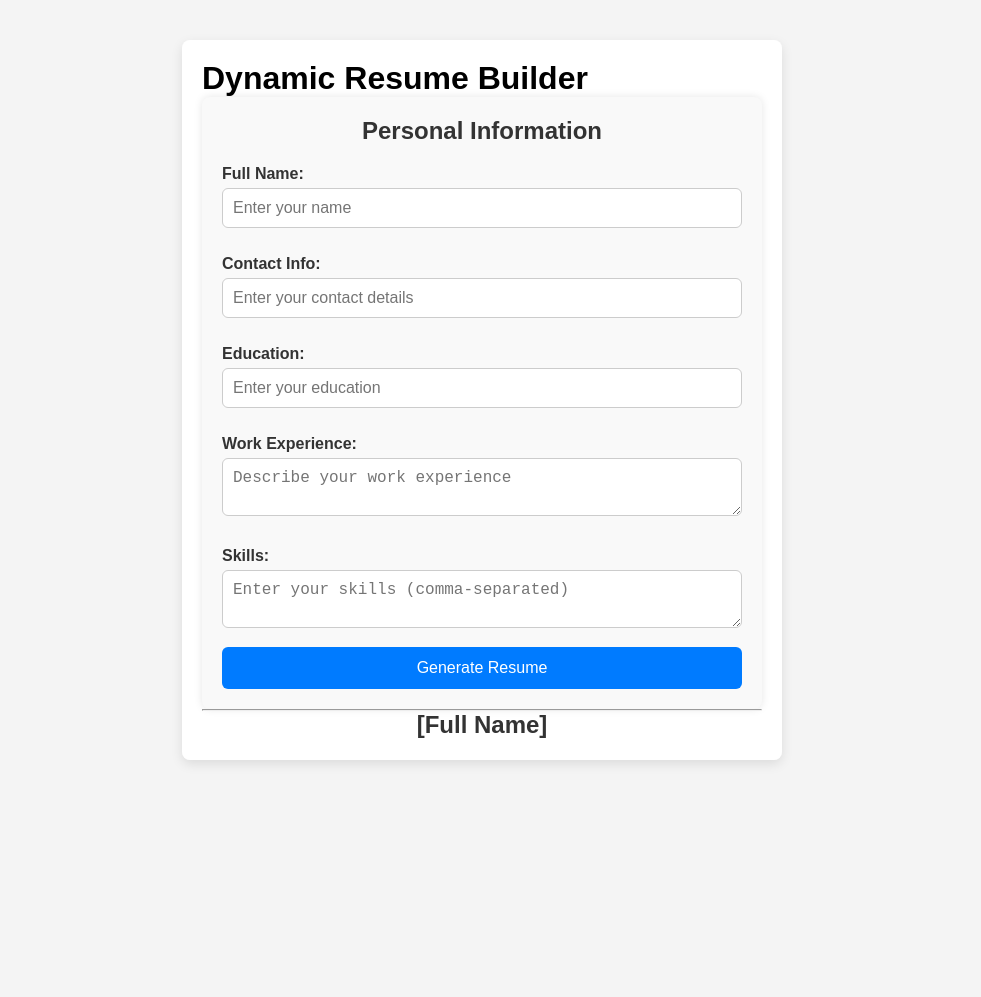
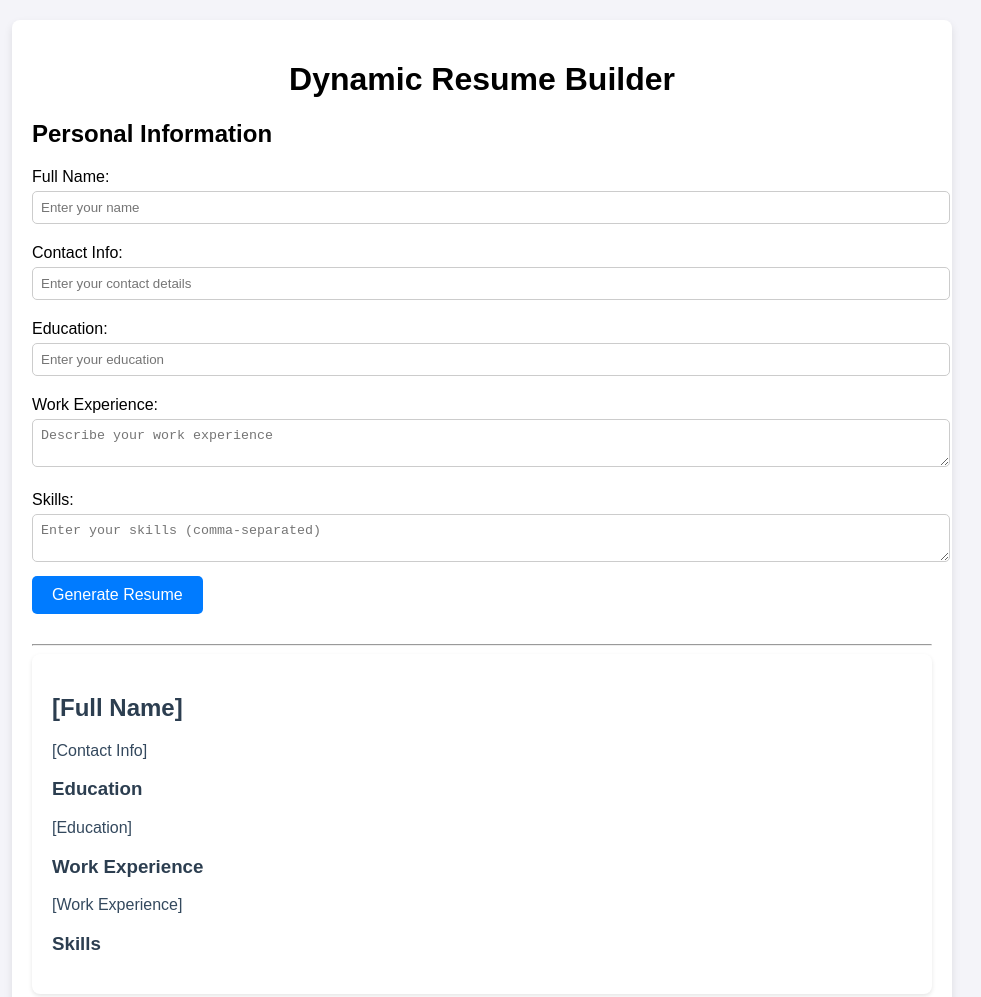
Before and after one commit to muhammadwaheedairi/HACKATHON, a plain HTML site: page Milestone 3/index.html in a window 1280 px wide. Shown: the top 997 px of the page, without its empty margins (158-1139 px from the left). Before the commit the page ends 800 px from the top, so only its background shows below. Drawn offline with Linux system fonts and the light colour scheme.

Commit message:
Update styles.css

```diff
--- a/Milestone 3/styles.css
+++ b/Milestone 3/styles.css
@@ -1,69 +1,46 @@
-* {
-    margin: 0;
-    padding: 0;
-    box-sizing: border-box;
-}
-
 body {
-    font-family: 'Arial', sans-serif;
-    background-color: #f4f4f4;
-    display: flex;
-    justify-content: center;
-    align-items: center;
-    height: 100vh;
-    margin: 0;
-    overflow: hidden;
+    font-family: Arial, sans-serif;
+    background-color: #f4f4f9;
+    margin: 20px;
   }
 
   .container {
-    width: 90%;
-    max-width: 600px;
-    background-color: #ffffff;
+    max-width: 900px;
+    margin: 0 auto;
+    background-color: white;
     padding: 20px;
     border-radius: 8px;
-    box-shadow: 0 4px 12px rgba(0, 0, 0, 0.1);
-    overflow-y: auto;
-    max-height: 90vh;
+    box-shadow: 0 4px 8px rgba(0, 0, 0, 0.1);
   }
 
-/* Form Styling */
-h2 {
+  h1 {
     text-align: center;
-    color: #333;
-    margin-bottom: 20px;
   }
 
   form {
-    background-color: #f9f9f9;
-    padding: 20px;
-    border-radius: 8px;
-    box-shadow: 0 0 8px rgba(0, 0, 0, 0.1);
+    margin-bottom: 30px;
   }
 
   label {
     display: block;
-    margin: 12px 0 5px;
-    font-weight: bold;
-    color: #333;
+    margin: 10px 0 5px;
   }
 
   input, textarea {
     width: 100%;
-    padding: 10px;
-    margin-bottom: 15px;
+    padding: 8px;
+    margin-bottom: 10px;
     border: 1px solid #ccc;
-    border-radius: 6px;
-    font-size: 16px;
+    border-radius: 5px;
   }
 
   button {
-    width: 100%;
-    padding: 12px;
-    background-color: #007BFF;
+    background-color: #007bff;
     color: white;
     border: none;
-    border-radius: 6px;
+    padding: 10px 20px;
     cursor: pointer;
+    border-radius: 5px;
     font-size: 16px;
   }
 
@@ -71,60 +48,18 @@ button:hover {
     background-color: #0056b3;
   }
 
-/* Resume Section */
-#resume-section {
-    display: none;
+  #resume {
     padding: 20px;
+    background-color: #fff;
+    border-radius: 8px;
+    box-shadow: 0 2px 4px rgba(0, 0, 0, 0.1);
   }
 
-header h1 {
-    font-size: 28px;
-    color: #333;
-    text-align: center;
+  #resume h2, #resume h3 {
+    color: #2c3e50;
   }
 
-header p {
+  #resume p {
     font-size: 16px;
-    color: #666;
-    text-align: center;
+    color: #34495e;
   }
-
-section h2 {
-    font-size: 20px;
-    color: #333;
-    margin-top: 20px;
-    margin-bottom: 8px;
-}
-
-section p {
-    font-size: 14px;
-    color: #666;
-}
-
-#resume-experience, #resume-education, #resume-skills {
-    margin-top: 10px;
-}
-
-.job, .education-item {
-    font-size: 14px;
-    color: #444;
-    margin-bottom: 8px;
-}
-
-ul {
-    list-style-type: disc;
-    margin-left: 20px;
-}
-
-/* Container and Section Styling */
-section {
-    margin-bottom: 20px;
-}
-
-#resume-experience, #resume-education {
-    margin-left: 20px;
-}
-
-#resume-skills {
-    margin-left: 20px;
-}
```
Lines whose indentation alone changed are shown as unchanged.
